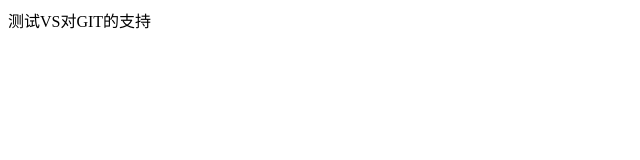
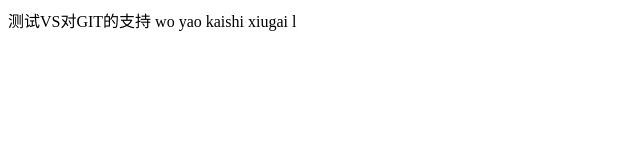
Before and after one commit to fuzhihai/TestMultiCodeVersion, a plain HTML site: page main.html in a window 1280 px wide. Shown: the whole page, without its empty margins (0-640 px from the left). Drawn offline with Linux system fonts and the light colour scheme.

Commit message:
I  commit to  clound

```diff
--- a/main.html
+++ b/main.html
@@ -1,5 +1,7 @@
 <html>
     <body>
         测试VS对GIT的支持
+        wo yao kaishi xiugai l
+
     </body>
 </html>
```
